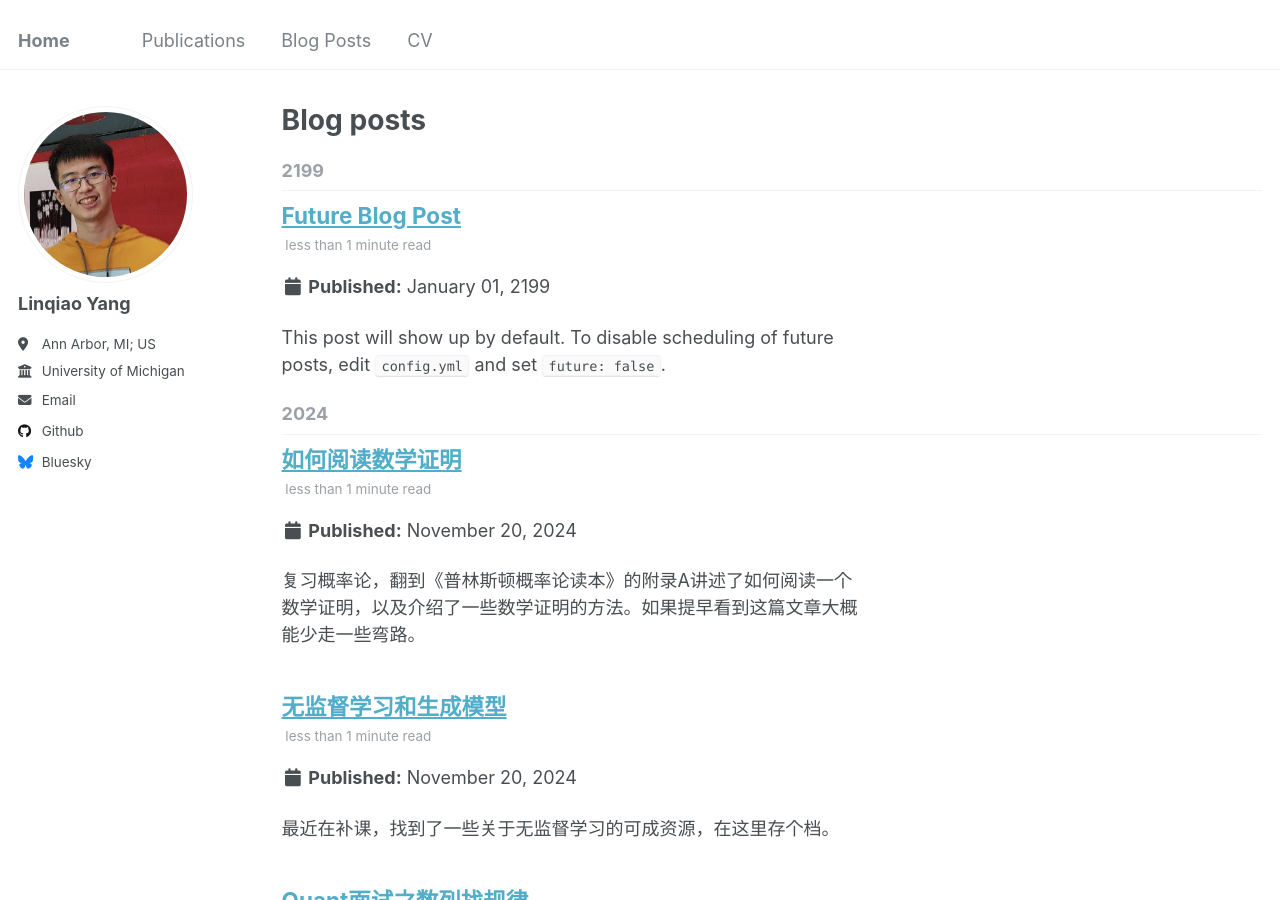
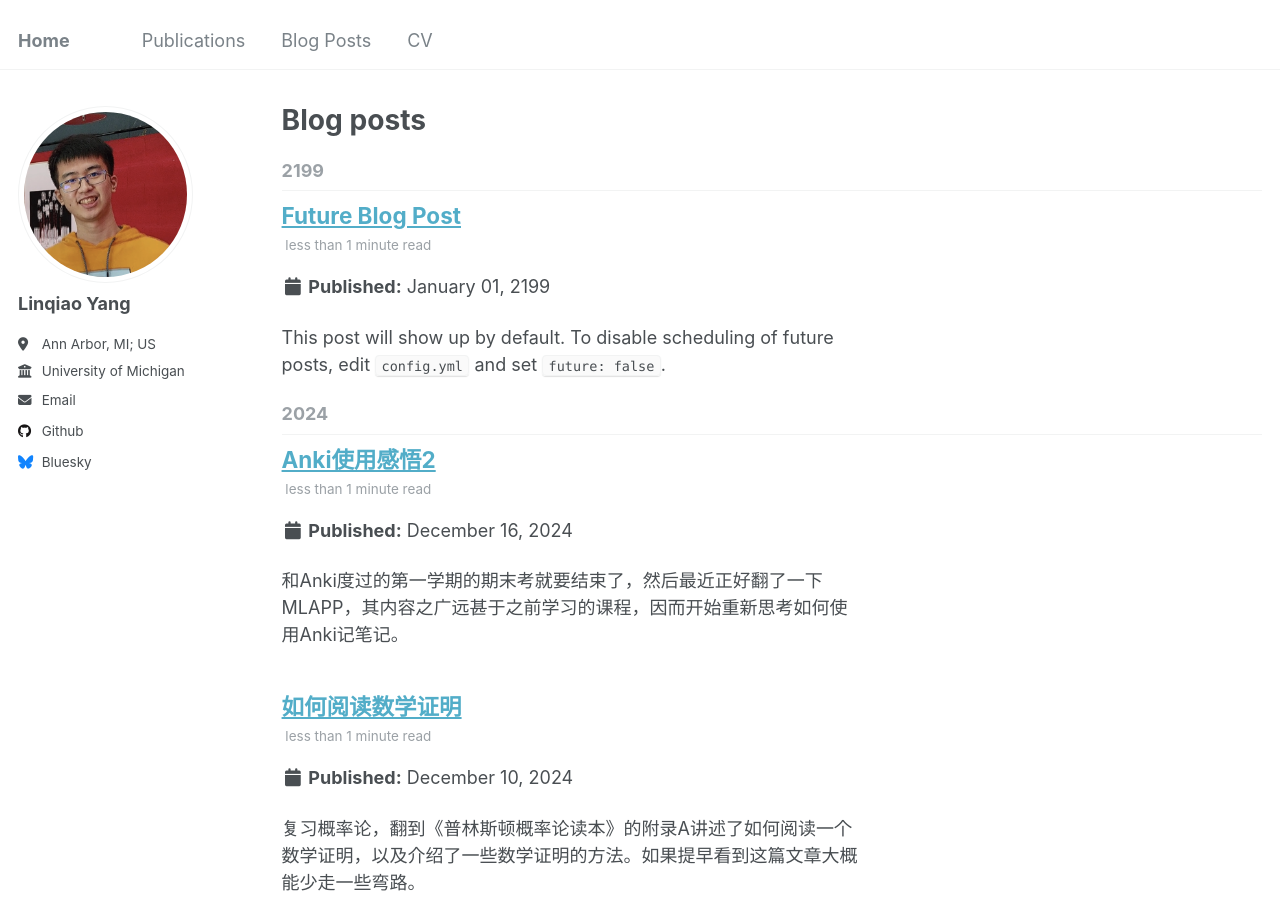
Before and after one commit to joelyanglq/joelyanglq.github.io, a Jekyll site: the page built from _pages/year-archive.html, in a window 1280 px wide and 900 px high. Built offline with Jekyll 4.4.1, drawn with Linux system fonts in a browser that asks for light colours; part of the change alters nothing that is shown.

Commit message:
add post:Anki feeling 2

```diff
--- a/_posts/2024-12-10-how-to-read-math-proof.md
+++ b/_posts/2024-12-10-how-to-read-math-proof.md
@@ -1,6 +1,6 @@
 ---
 title: '如何阅读数学证明'
-date: 2024-11-20
+date: 2024-12-10
 permalink: /posts/2024/12/how-to-read-mathematics-proof/
 tags:
   - Learning Strategy
--- /dev/null
+++ b/_posts/2024-12-16-anki-feeling.md
@@ -0,0 +1,32 @@
+---
+title: 'Anki使用感悟2'
+date: 2024-12-16
+permalink: /posts/2024/12/anki/
+tags:
+  - Anki
+  - Psychology of Learning
+  - self improvement
+  - Learning strategy
+---
+
+和Anki度过的第一学期的期末考就要结束了，然后最近正好翻了一下MLAPP，其内容之广远甚于之前学习的课程，因而开始重新思考如何使用Anki记笔记。
+
+有三个基本问题：
+1. 记什么
+2. 怎么记
+3. 如何选择重复时间
+
+### 第一个问题：什么是很适合使用Anki记的？
+
+首先是你希望记住的事情。一个直接的例子是考试要考的内容。Anki天生就是做这个的。
+
+这部分我实践的一个误区就是制卡时“抄书”过多，从而复习Anki卡片完完全全变成了背诵。相当于让复习Anki卡片变成了重复性的工作，挤占了思考的空间。
+
+另一个很适合使用Anki记忆的是那些很重要、但你暂时还不能理解，所以希望保持显著的东西，比如某种思想，某个抽象的道理。比如你在课上听到老师讲到分治的思想，你似懂非懂，于是你可以把这个记下来，下次看到这张卡片时，你可以回想一下，在这一阶段的学习和生活中，有没有遇到可以用这个思想处理、可以用这个道理解释的例子/问题。
+
+### 第二个问题：记什么？
+研究生和本科生很大一点不同是：本科生你学习的是有组织的材料，而研究生你需要从大量无组织的材料中提取知识。
+
+也就是说本科的时候，你可以不加筛选地使用Anki记住课本上的概念，但对于研究生，这就变成impossible mission了。
+
+在一开始，还是要抄书的。抄什么？书上的基础概念。
```
